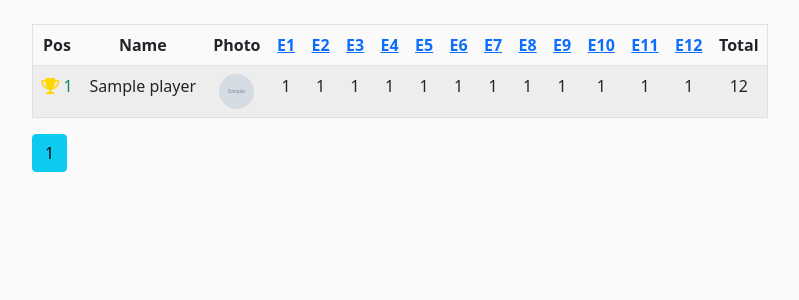
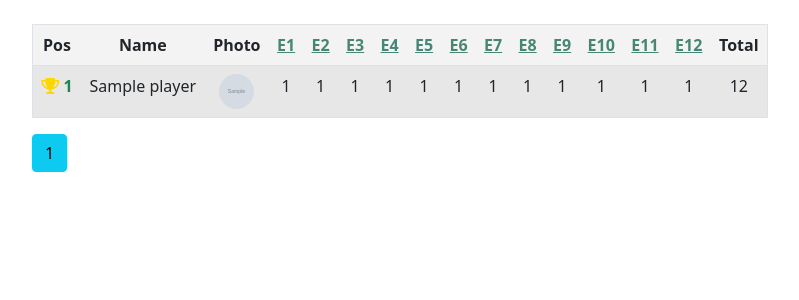
Before and after one commit to Sicret89/Poker-leaderboard, a Django app: page / in a window 1280 px wide. Shown: the part 56-356 px from the top of the page, without its empty margins (50-849 px from the left). Run offline with Django 3.2, Linux system fonts and the light colour scheme; tables that the repository leaves empty hold one stand-in row (values such as "Sample post"); grey boxes marked "Sample" are stand-in pictures; some libraries are stand-ins or nearby versions.

Commit message:
Styling and coloring of tables - bright

```diff
--- a/core/static/core/main.css
+++ b/core/static/core/main.css
@@ -1,5 +1,5 @@
 body {
-    background: #fafafa;
+    background: white;
     color: #333333;
     margin-top: 5rem;
   }
@@ -82,3 +82,6 @@ body {
   .account-heading {
     font-size: 2.5rem;
   }
+  .episode-link {
+  color: #478675 !important;
+  }
--- a/leaderboard/templates/leaderboard/dashboard.html
+++ b/leaderboard/templates/leaderboard/dashboard.html
@@ -6,7 +6,7 @@
     <h3>Update Player Data</h3>
 </div>
 
-<div class="card m-5" style="background-color: white; color: black;">
+<div class="card m-5" style="background-color: #f3f3f3; color: #000000;">
     <div class="card-body mx-3">
         <h5>{{ player.name }}</h5>
         <form method="post" enctype="multipart/form-data" style="margin-top: 1.3em;">
--- a/leaderboard/templates/leaderboard/leaderboard_list.html
+++ b/leaderboard/templates/leaderboard/leaderboard_list.html
@@ -3,7 +3,7 @@
 {% load static %}
 {% block content %}
 
-<div class="table-responsive-sm table-bordered">
+<div style="background-color: #f3f3f3;" class="table-responsive-sm table-bordered">
     <table class="table table-borderless table table-striped table-hover table-responsive-stack">
         {% if object_list %}
         <thead class="text-center">
@@ -11,18 +11,18 @@
             <th scope="col">Pos</th>
             <th scope="col">Name</th>
             <th scope="col">Photo</th>
-            <th scope="col"><a class="title-link" href="{% url 'episode1' %}">E1</a>
-            <th scope="col"><a class="title-link" href="{% url 'episode2' %}">E2</a>
-            <th scope="col"><a class="title-link" href="{% url 'episode3' %}">E3</a>
-            <th scope="col"><a class="title-link" href="{% url 'episode4' %}">E4</a>
-            <th scope="col"><a class="title-link" href="{% url 'episode5' %}">E5</a>
-            <th scope="col"><a class="title-link" href="{% url 'episode6' %}">E6</a>
-            <th scope="col"><a class="title-link" href="{% url 'episode7' %}">E7</a>
-            <th scope="col"><a class="title-link" href="{% url 'episode8' %}">E8</a>
-            <th scope="col"><a class="title-link" href="{% url 'episode9' %}">E9</a>
-            <th scope="col"><a class="title-link" href="{% url 'episode10' %}">E10</a>
-            <th scope="col"><a class="title-link" href="{% url 'episode11' %}">E11</a>
-            <th scope="col"><a class="title-link" href="{% url 'episode12' %}">E12</a>
+            <th scope="col"><a class="episode-link" href="{% url 'episode1' %}">E1</a>
+            <th scope="col"><a class="episode-link" href="{% url 'episode2' %}">E2</a>
+            <th scope="col"><a class="episode-link" href="{% url 'episode3' %}">E3</a>
+            <th scope="col"><a class="episode-link" href="{% url 'episode4' %}">E4</a>
+            <th scope="col"><a class="episode-link" href="{% url 'episode5' %}">E5</a>
+            <th scope="col"><a class="episode-link" href="{% url 'episode6' %}">E6</a>
+            <th scope="col"><a class="episode-link" href="{% url 'episode7' %}">E7</a>
+            <th scope="col"><a class="episode-link" href="{% url 'episode8' %}">E8</a>
+            <th scope="col"><a class="episode-link" href="{% url 'episode9' %}">E9</a>
+            <th scope="col"><a class="episode-link" href="{% url 'episode10' %}">E10</a>
+            <th scope="col"><a class="episode-link" href="{% url 'episode11' %}">E11</a>
+            <th scope="col"><a class="episode-link" href="{% url 'episode12' %}">E12</a>
             <th scope="col">Total</th>
             {% if user.is_superuser %}
             <th>Actions</th>
@@ -33,11 +33,11 @@
           {% for player in player_list %}
             <tr>
               {% if forloop.counter == 1 and page_obj.number == 1 %}
-              <td class="text-success"><i class="fas fa-trophy" style="color: gold;"></i> {{ forloop.counter }}</td>
+              <th class="text-success"><i class="fas fa-trophy" style="color: gold;"></i> {{ forloop.counter }}</th>
               {% elif forloop.counter < 10 and page_obj.number == 1 %}
-              <td class="text-success">{{ forloop.counter }}</td>
+              <th class="text-success">{{ forloop.counter }}</th>
               {% else %}
-              <td>{{ forloop.counter }}</td>
+              <td class="text-danger">{{ forloop.counter }}</td>
               {% endif %}
               <td>{{ player.name }}</td>
               <td><img class="rounded-circle player-img" src="{{ player.image.url }}" style="height: 35px; width: 35px;" /></a></td>
--- a/leaderboard/templates/leaderboard/single_event_list.html
+++ b/leaderboard/templates/leaderboard/single_event_list.html
@@ -3,7 +3,7 @@
 {% load static %}
 {% block content %}
 
-<div class="table-responsive-sm table-bordered">
+<div style="background-color: #f3f3f3;" class="table-responsive-sm table-bordered">
     <table class="table table-borderless table table-striped table-hover table-responsive-stack">
         {% if object_list %}
         <thead class="text-center">
```
